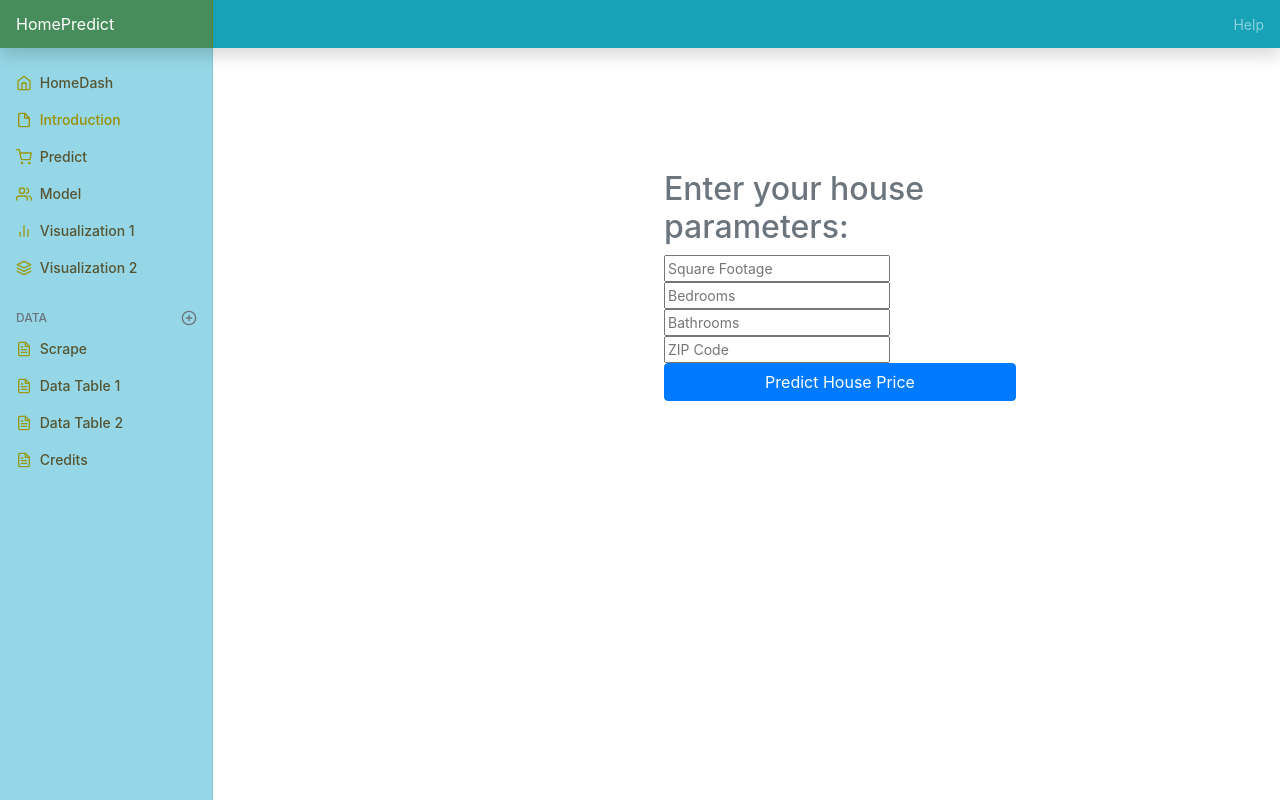
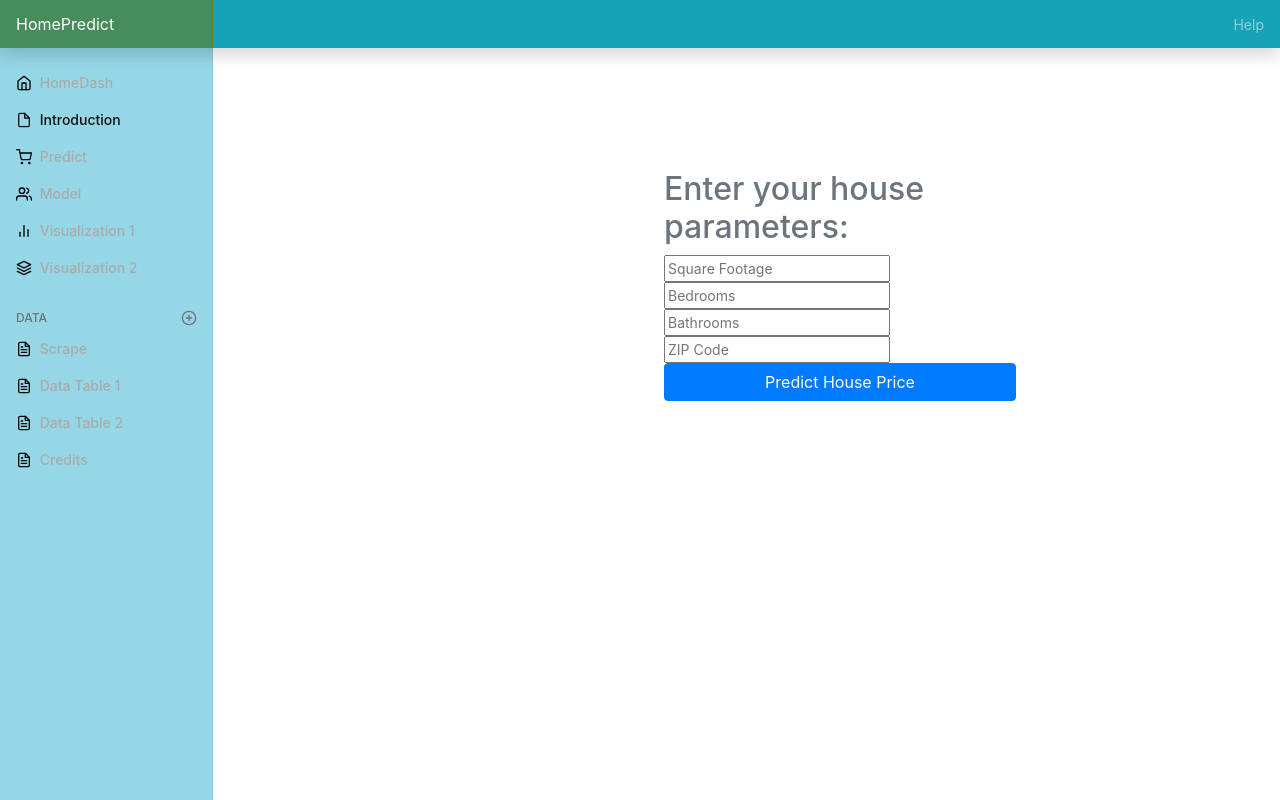
Before and after one commit to bejirose/home_price_prediction, a Flask app: page /predict1 in a window 1280 px wide. Run offline with Flask 2, Linux system fonts and the light colour scheme; some libraries are stand-ins or nearby versions.

```diff
--- a/static/css/dashboard.css
+++ b/static/css/dashboard.css
@@ -46,16 +46,16 @@ body {
 
 .sidebar .nav-link {
   font-weight: 500;
-  color: #553;
+  color: #aaa;
 }
 
 .sidebar .nav-link .feather {
   margin-right: 4px;
-  color: #991;
+  color: #000;
 }
 
 .sidebar .nav-link.active {
-  color: #9b8f02;
+  color: #111;
 }
 
 .sidebar .nav-link:hover .feather,
```
